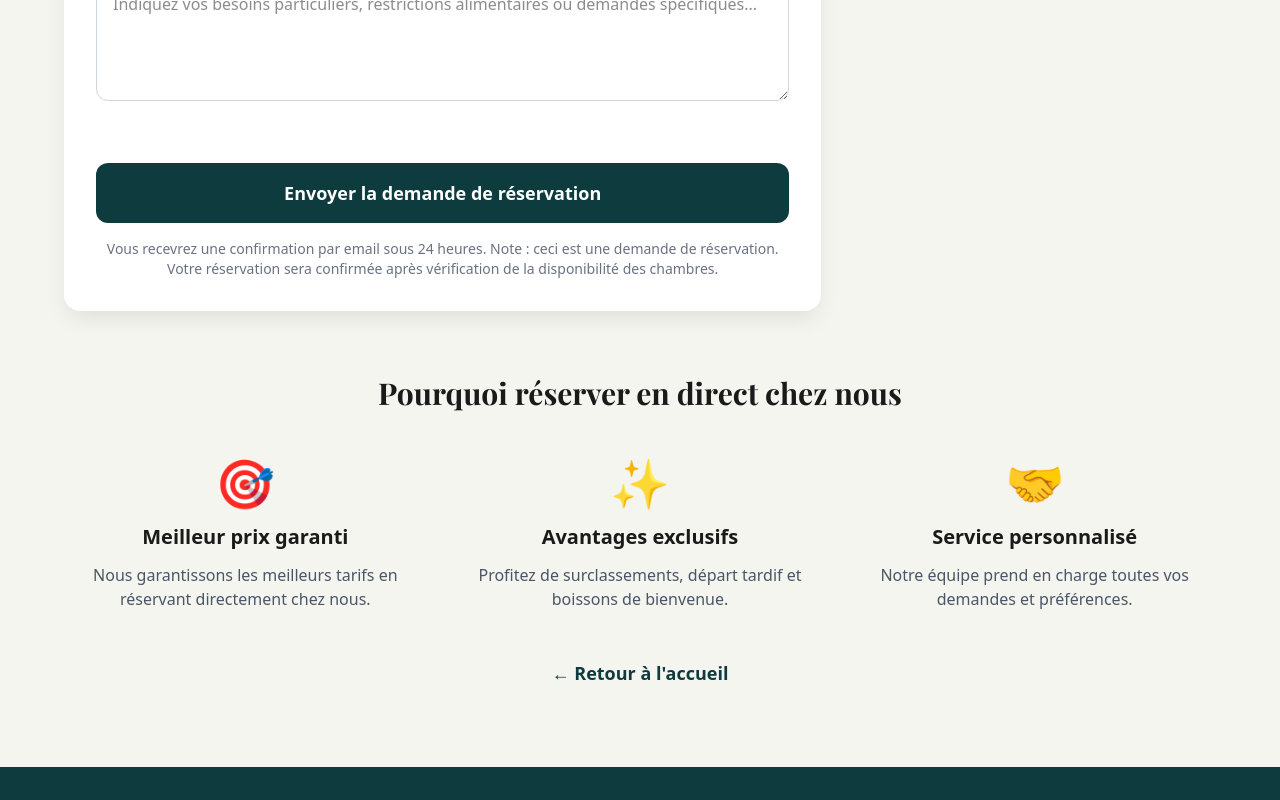
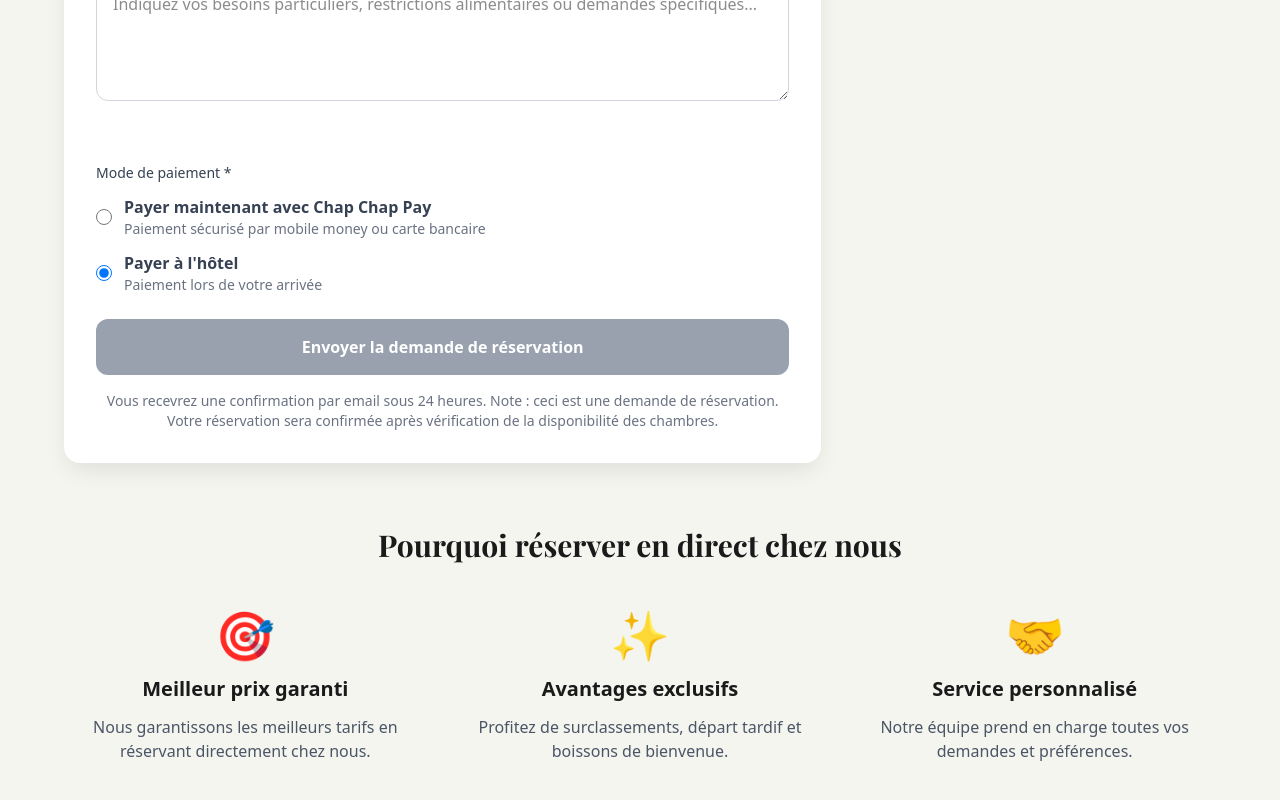
Before and after one commit to kabasidik-ai/djamiyah-group, a Next.js app: page /reservation in a window 1280 px wide. Shown: the part 1360-2160 px from the top of the page. Built offline with nearby package versions, Linux system fonts and the light colour scheme; a web font is replaced by a local one.

Commit message:
feat: add payment method choice on reservation form

```diff
--- a/src/app/reservation/page.tsx
+++ b/src/app/reservation/page.tsx
@@ -1,6 +1,6 @@
 "use client";
 
-import { useState } from "react";
+import { useRef, useState } from "react";
 import Link from "next/link";
 import Image from "next/image";
 import { rooms } from "@/data/content";
@@ -17,7 +17,9 @@ type PaymentContext = {
 };
 
 export default function ReservationPage() {
+  const formRef = useRef<HTMLFormElement>(null);
   const [isSubmitting, setIsSubmitting] = useState(false);
+  const [paymentMethod, setPaymentMethod] = useState<"chapchap" | "hotel">("hotel");
   const [submitMessage, setSubmitMessage] = useState<{
     type: "success" | "error";
     text: string;
@@ -47,6 +49,8 @@ export default function ReservationPage() {
     setSubmitMessage(null);
     setIsSubmitting(true);
 
+    const wantsChapChapPayment = paymentMethod === "chapchap";
+
     const currentNights = calculateNights();
     const currentSelectedRoom = rooms.find((room) => room.name === formData.roomType);
     const currentEstimatedTotal =
@@ -70,6 +74,7 @@ export default function ReservationPage() {
           roomType: formData.roomType,
           totalPrice: currentEstimatedTotal,
           hotelName: "Hôtel Maison Blanche",
+          paymentMethod,
         }),
       });
 
@@ -85,13 +90,13 @@ export default function ReservationPage() {
         return;
       }
 
+      if (wantsChapChapPayment && result?.reservationId && currentSelectedRoom && currentEstimatedTotal > 0) {
         setSubmitMessage({
           type: "success",
           text:
             "Réservation enregistrée. Vous pouvez maintenant finaliser le paiement sécurisé ci-dessous.",
         });
 
-      if (result?.reservationId && currentSelectedRoom && currentEstimatedTotal > 0) {
         setPaymentContext({
           reservationId: String(result.reservationId),
           bookingReference: `MB-${String(result.reservationId).slice(0, 8).toUpperCase()}`,
@@ -100,6 +105,13 @@ export default function ReservationPage() {
           roomName: currentSelectedRoom.name,
           customerName: `${formData.firstName} ${formData.lastName}`.trim(),
           customerEmail: formData.email,
+        });
+      } else {
+        setPaymentContext(null);
+        setSubmitMessage({
+          type: "success",
+          text:
+            "Réservation enregistrée avec succès. Vous avez choisi le paiement à l'hôtel.",
         });
       }
 
@@ -137,6 +149,21 @@ export default function ReservationPage() {
   const nights = calculateNights();
   const selectedRoom = rooms.find(room => room.name === formData.roomType);
   const estimatedTotal = selectedRoom && nights > 0 ? selectedRoom.price * nights : 0;
+  const isFormValid =
+    formData.firstName.trim() !== "" &&
+    formData.lastName.trim() !== "" &&
+    formData.email.trim() !== "" &&
+    formData.phone.trim() !== "" &&
+    formData.checkIn !== "" &&
+    formData.checkOut !== "" &&
+    formData.roomType !== "" &&
+    nights > 0;
+
+  const handleChapChapPayment = () => {
+    if (!formRef.current) return;
+    if (!formRef.current.reportValidity()) return;
+    formRef.current.requestSubmit();
+  };
 
   return (
     <div className="overflow-hidden">
@@ -173,7 +200,7 @@ export default function ReservationPage() {
                     Détails de la réservation
                   </h2>
 
-                  <form onSubmit={handleSubmit} className="space-y-8">
+                  <form ref={formRef} onSubmit={handleSubmit} className="space-y-8">
                     {/* Personal Information */}
                     <div>
                       <h3 className="text-xl font-semibold mb-6 text-gray-900 border-b pb-2">
@@ -355,6 +382,53 @@ export default function ReservationPage() {
 
                     {/* Submit Button */}
                     <div className="pt-6">
+                      <div className="mb-6">
+                        <label className="block text-sm font-medium text-gray-700 mb-3">
+                          Mode de paiement *
+                        </label>
+                        <div className="space-y-3">
+                          <label className="flex items-center cursor-pointer">
+                            <input
+                              type="radio"
+                              name="paymentMethod"
+                              value="chapchap"
+                              checked={paymentMethod === "chapchap"}
+                              onChange={(e) => {
+                                const method = e.target.value as "chapchap" | "hotel";
+                                setPaymentMethod(method);
+                              }}
+                              className="w-4 h-4 text-orange-500 border-gray-300 focus:ring-orange-500"
+                            />
+                            <span className="ml-3 text-gray-700">
+                              <strong>Payer maintenant avec Chap Chap Pay</strong>
+                              <span className="block text-sm text-gray-500">
+                                Paiement sécurisé par mobile money ou carte bancaire
+                              </span>
+                            </span>
+                          </label>
+                          <label className="flex items-center cursor-pointer">
+                            <input
+                              type="radio"
+                              name="paymentMethod"
+                              value="hotel"
+                              checked={paymentMethod === "hotel"}
+                              onChange={(e) => {
+                                const method = e.target.value as "chapchap" | "hotel";
+                                setPaymentMethod(method);
+                                if (method === "hotel") setPaymentContext(null);
+                              }}
+                              className="w-4 h-4 text-orange-500 border-gray-300 focus:ring-orange-500"
+                            />
+                            <span className="ml-3 text-gray-700">
+                              <strong>Payer à l&apos;hôtel</strong>
+                              <span className="block text-sm text-gray-500">
+                                Paiement lors de votre arrivée
+                              </span>
+                            </span>
+                          </label>
+                        </div>
+                      </div>
+
                       {submitMessage && (
                         <div
                           className={`mb-4 rounded-lg px-4 py-3 text-sm ${
@@ -367,13 +441,24 @@ export default function ReservationPage() {
                         </div>
                       )}
 
+                      {paymentMethod === "chapchap" ? (
+                        <button
+                          type="button"
+                          onClick={handleChapChapPayment}
+                          disabled={isSubmitting || !isFormValid}
+                          className="w-full bg-orange-500 text-white py-4 px-6 rounded-lg font-semibold hover:bg-orange-600 transition duration-300 disabled:bg-gray-400 disabled:cursor-not-allowed"
+                        >
+                          {isSubmitting ? "Envoi en cours..." : "Payer avec Chap Chap Pay"}
+                        </button>
+                      ) : (
                         <button
                           type="submit"
-                        disabled={isSubmitting}
-                        className="w-full bg-primary hover:bg-amber-600 text-white py-4 rounded-xl font-semibold text-lg transition-colors hover:shadow-lg"
+                          disabled={isSubmitting || !isFormValid}
+                          className="w-full bg-gray-700 text-white py-4 px-6 rounded-lg font-semibold hover:bg-gray-800 transition duration-300 disabled:bg-gray-400 disabled:cursor-not-allowed"
                         >
                           {isSubmitting ? "Envoi en cours..." : "Envoyer la demande de réservation"}
                         </button>
+                      )}
                       <p className="text-gray-500 text-sm mt-4 text-center">
                         Vous recevrez une confirmation par email sous 24 heures.
                         Note : ceci est une demande de réservation. Votre réservation sera confirmée
```
Lines whose indentation alone changed are shown as unchanged.
